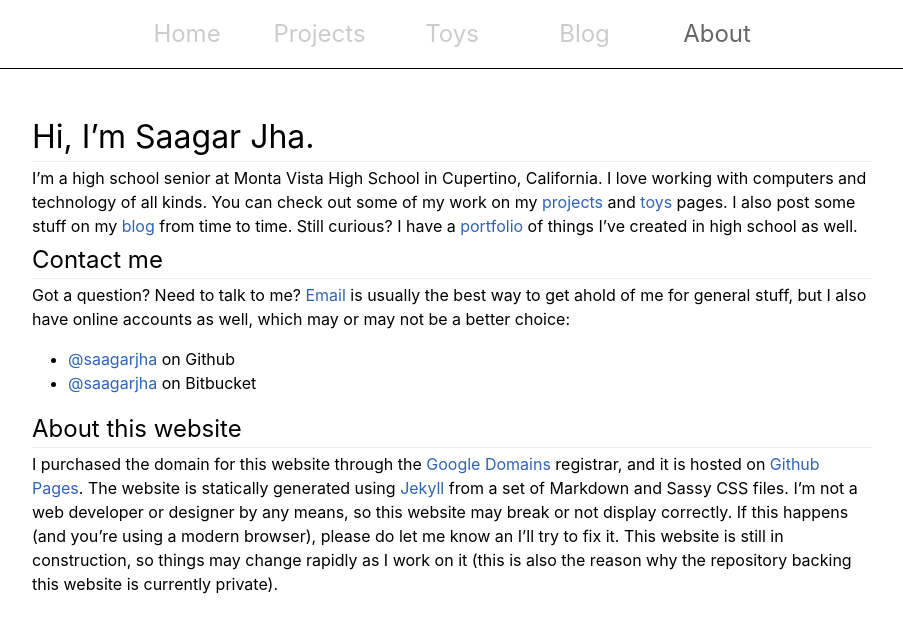
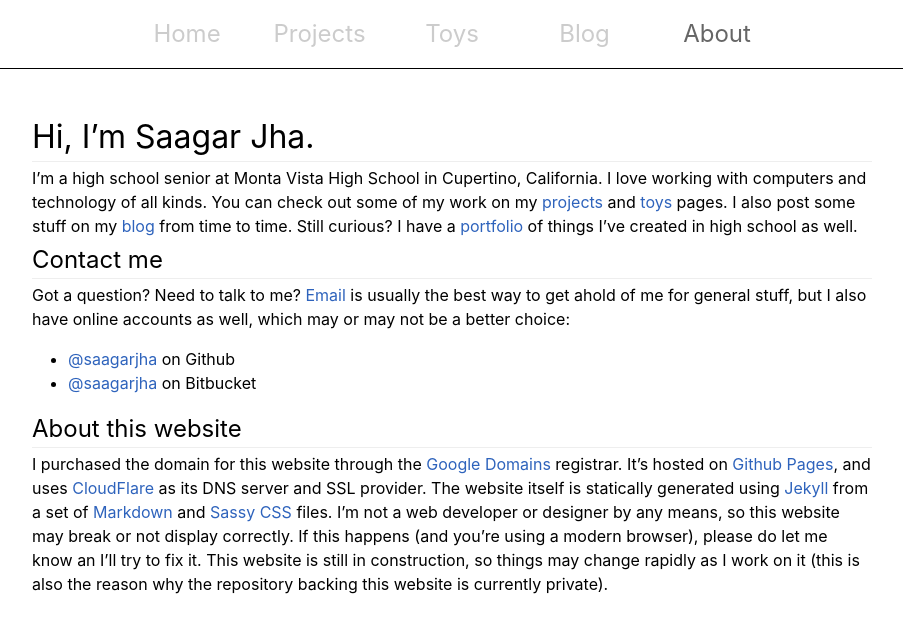
Before and after one commit to saagarjha/saagarjha.github.io, a Jekyll site: the page built from about/index.md, in a window 1280 px wide. Shown: the top 633 px of the page, without its empty margins (188-1091 px from the left). Built offline with Jekyll 4.4.1, drawn with Linux system fonts in a browser that asks for light colours.

Commit message:
Update about page

```diff
--- a/about/index.md
+++ b/about/index.md
@@ -13,4 +13,4 @@
 - [@saagarjha](https://bitbucket.org/saagarjha/) on Bitbucket
 
 ## About this website
-I purchased the domain for this website through the [Google Domains](https://domains.google/) registrar, and it is hosted on [Github Pages](https://pages.github.com). The website is statically generated using [Jekyll](https://jekyllrb.com) from a set of Markdown and Sassy CSS files. I'm not a web developer or designer by any means, so this website may break or not display correctly. If this happens (and you're using a modern browser), please do let me know an I'll try to fix it. This website is still in construction, so things may change rapidly as I work on it (this is also the reason why the repository backing this website is currently private).
+I purchased the domain for this website through the [Google Domains](https://domains.google/) registrar. It's hosted on [Github Pages](https://pages.github.com), and uses [CloudFlare](https://www.cloudflare.com) as its DNS server and SSL provider. The website itself is statically generated using [Jekyll](https://jekyllrb.com) from a set of [Markdown](https://daringfireball.net/projects/markdown/) and [Sassy CSS](http://sass-lang.com) files. I'm not a web developer or designer by any means, so this website may break or not display correctly. If this happens (and you're using a modern browser), please do let me know an I'll try to fix it. This website is still in construction, so things may change rapidly as I work on it (this is also the reason why the repository backing this website is currently private).
```
